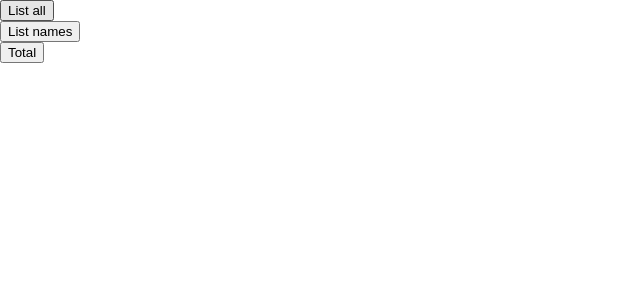
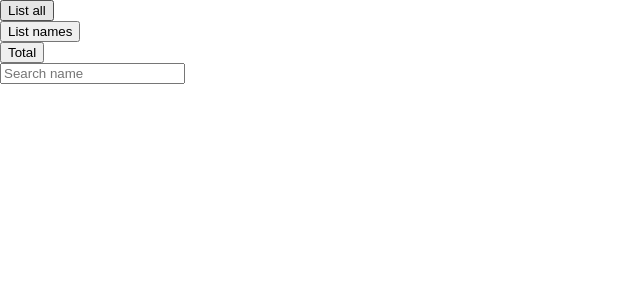
Before and after one commit to vtulonen/name-application, a React (Create React App) app: page / in a window 1280 px wide. Shown: the top 300 px of the page, without its empty margins (0-640 px from the left). Built offline with nearby package versions, Linux system fonts and the light colour scheme.

Commit message:
added SearchNameAmount component

```diff
--- a/src/App.js
+++ b/src/App.js
@@ -3,6 +3,7 @@ import ListAll from './Components/ListAll'
 import ListNames from './Components/ListNames'
 import ToggleComponent from './Components/ToggleComponent'
 import NamesTotalAmount from './Components/NamesTotalAmount'
+import SearchNameAmount from './Components/SearchNameAmount'
 
 function App() {
 
@@ -36,6 +37,7 @@ function App() {
      <ToggleComponent  btnText={'Total'}
       component={<NamesTotalAmount names={names}/>}
      />
+     <SearchNameAmount names={names}/>
 
 
     </div>
--- /dev/null
+++ b/src/Components/SearchNameAmount.js
@@ -0,0 +1,42 @@
+import React, { useState } from 'react'
+
+export default function SearchNameAmount(props) {
+  const [searchTarget, setSearchTarget] = useState('');
+  const [nameAmount, setNameAmount] = useState(null);
+  const { names } = props;
+
+  const amountOfName = (name) => {
+    let amount = 0;
+    names.forEach(item => {
+      if (item.name.toLowerCase() === name.toLowerCase()) {
+        amount = item.amount;
+      }
+    })
+    return amount;
+  }
+
+  const handleSearch = e => {
+    if (e.key === 'Enter') {
+      setNameAmount(amountOfName(e.target.value))
+    }
+  }
+
+  const handleChange = e => {
+    setSearchTarget(e.target.value);
+  }
+
+  return (
+    <div>
+      <input
+        onKeyDown={handleSearch}
+        onChange={handleChange}
+        type="text"
+        placeholder="Search name"
+        value={searchTarget}
+      />
+      <div>
+        {nameAmount}
+      </div>
+    </div>
+  )
+}
```
